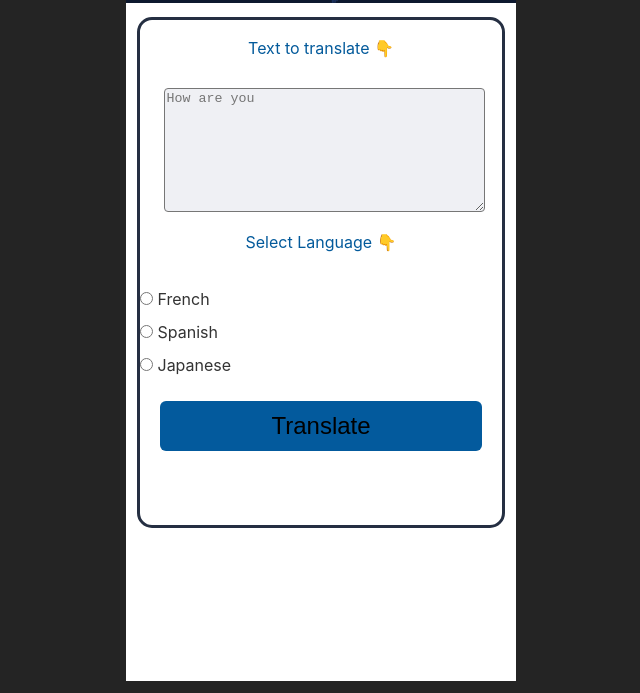
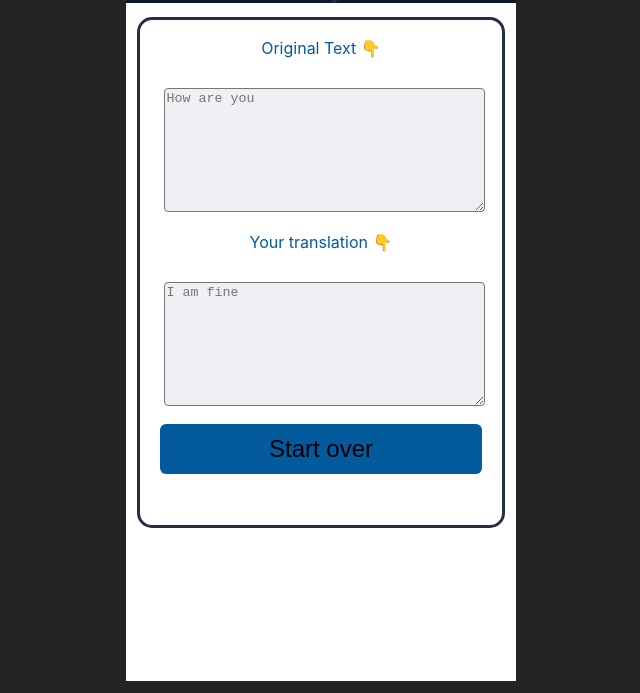
Before and after one commit to diokaejionueme/PollyGlot, a website built with Vite: page index.html in a window 1280 px wide. Both pictures are taken after a click on the button "Translate". Shown: the part 107-800 px from the top of the page, without its empty margins (319-959 px from the left). Built offline with nearby package versions, Linux system fonts and the light colour scheme.

Commit message:
added page toggle on button click

```diff
--- a/index.css
+++ b/index.css
@@ -137,12 +137,28 @@ a {
   margin: 0 auto;
   width: 30vw;
   color: #333333;
+  accent-color: red;
+  outline-color:  blue;
+
 }
 
-#french{
+
+
+input[type=radio]#french{
+  accent-color: #008BF7;
+  border-color: #bcbcbc;
   margin: 10px auto;
 }
-#spanish{
+
+input[type=radio]#spanish{
+  accent-color: #008BF7;
+  border-color: #bcbcbc;
+  margin: 10px auto;
+}
+
+input[type=radio]#japanese{
+  accent-color: #008BF7;
+  border-color: #bcbcbc;
   margin: 10px auto;
 }
 
@@ -162,3 +178,22 @@ a {
   font-size: 24px;
   background-color: #035a9d;
 }
+
+
+#output{
+    background-color: #eff0f4;
+    color: #333333;
+    width: 100%;
+    height: 100%;
+    border-radius: 4px;
+
+}
+
+#startover-btn{
+  border-style: none;
+  border-radius: 6px;
+  height: 50px;
+  width: 322px;
+  font-size: 24px;
+  background-color: #035a9d;
+}
--- a/index.html
+++ b/index.html
@@ -26,6 +26,7 @@
 
             <!---Body Section-->
             <div class="body">
+                <div id="front">
                     <div class="desc-text">
                         <p>Text to translate 👇</p>
                     </div>
@@ -35,7 +36,7 @@
                         <div class="desc-text">
                             <p>Select Language 👇</p>
                         </div>
-                    /<div class="options">
+                        <div class="options">
                             <input type="radio" name="language" id="french" value="French">
                             <label for="french">French  </label><br>
                             <input type="radio" name="language" id="spanish" value="Spanish">
@@ -44,9 +45,27 @@
                             <label for="japanese">Japanese</label><br>
                         </div>
                         <div id= "btn-wrapper">
-                        <button type="button" name="translate" id="translate-btn">Translate</button>
+                            <button type="button" name="translate" id="translate-btn" >Translate</button>
+                        </div>
+                </div>
+                <div id="back" style="display: none">
+                        <div class="desc-text">
+                            <p>Original Text 👇</p>
+                        </div>
+                            <div class="textarea-container">
+                                <textarea name="input" id="input" placeholder="How are you"></textarea>
+                            </div>
+                            <div class="desc-text">
+                                <p>Your translation 👇</p>
+                            </div>
+                            <div class="textarea-container">
+                                <textarea name="output" id="output" placeholder="I am fine"></textarea>
+                            </div>
+                            <div id= "btn-wrapper">
+                                <button type="button" name="startover" id="startover-btn">Start over</button>
                             </div>
 
+                </div>
 
             </div>
 
--- a/index.js
+++ b/index.js
@@ -0,0 +1,22 @@
+
+const translate = document.getElementById('translate-btn')
+const startover = document.getElementById('startover-btn')
+translate.onclick = flip;
+startover.onclick = reset;
+
+
+function flip() {
+    const front = document.getElementById("front");
+    const back = document.getElementById("back");
+    front.style.display = "none";
+    back.style.display = "block";
+}
+
+function reset()
+{
+    const front = document.getElementById("front");
+    const back = document.getElementById("back");
+
+    front.style.display = "block"
+    back.style.display  = "none"
+}
```
Lines whose indentation alone changed are shown as unchanged.
